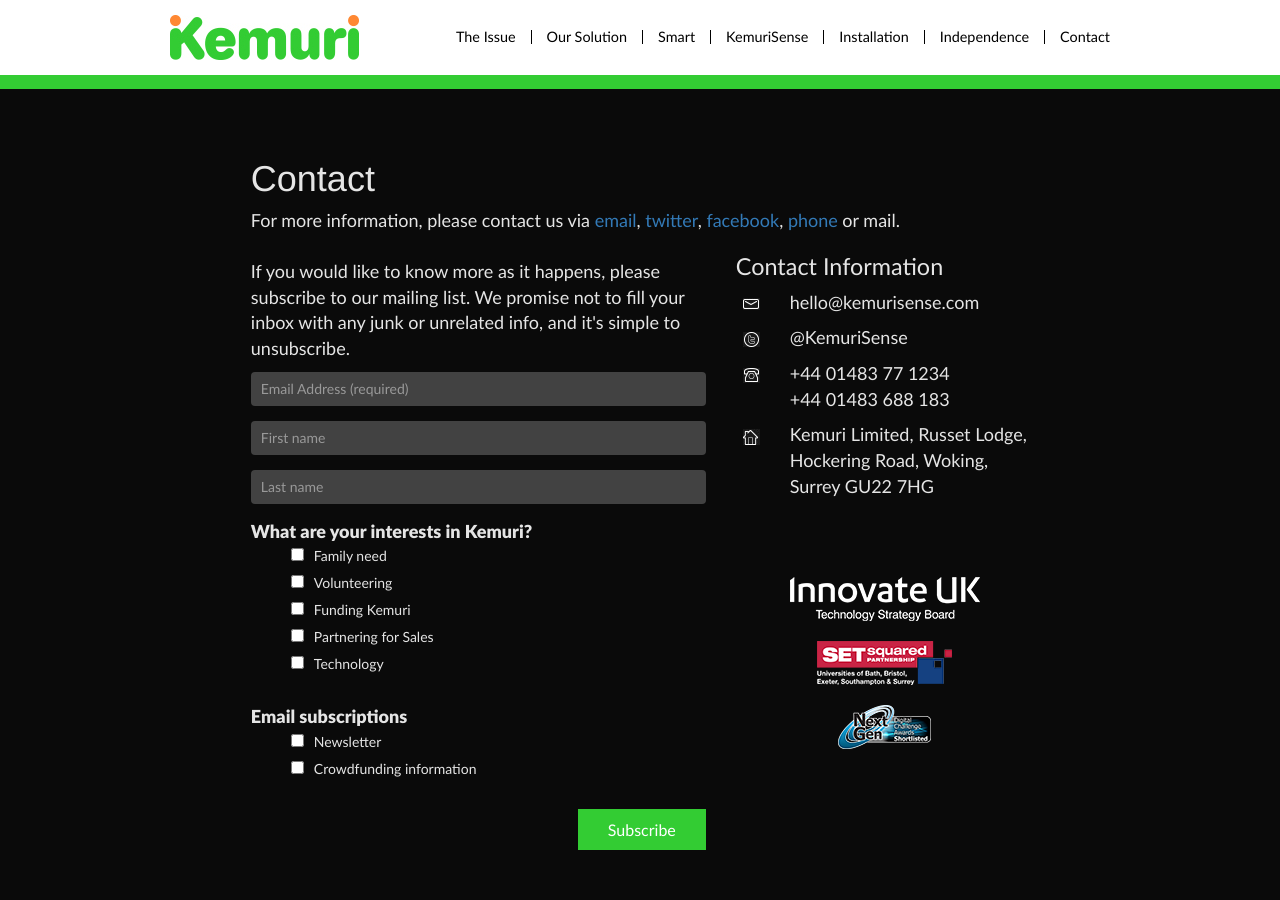
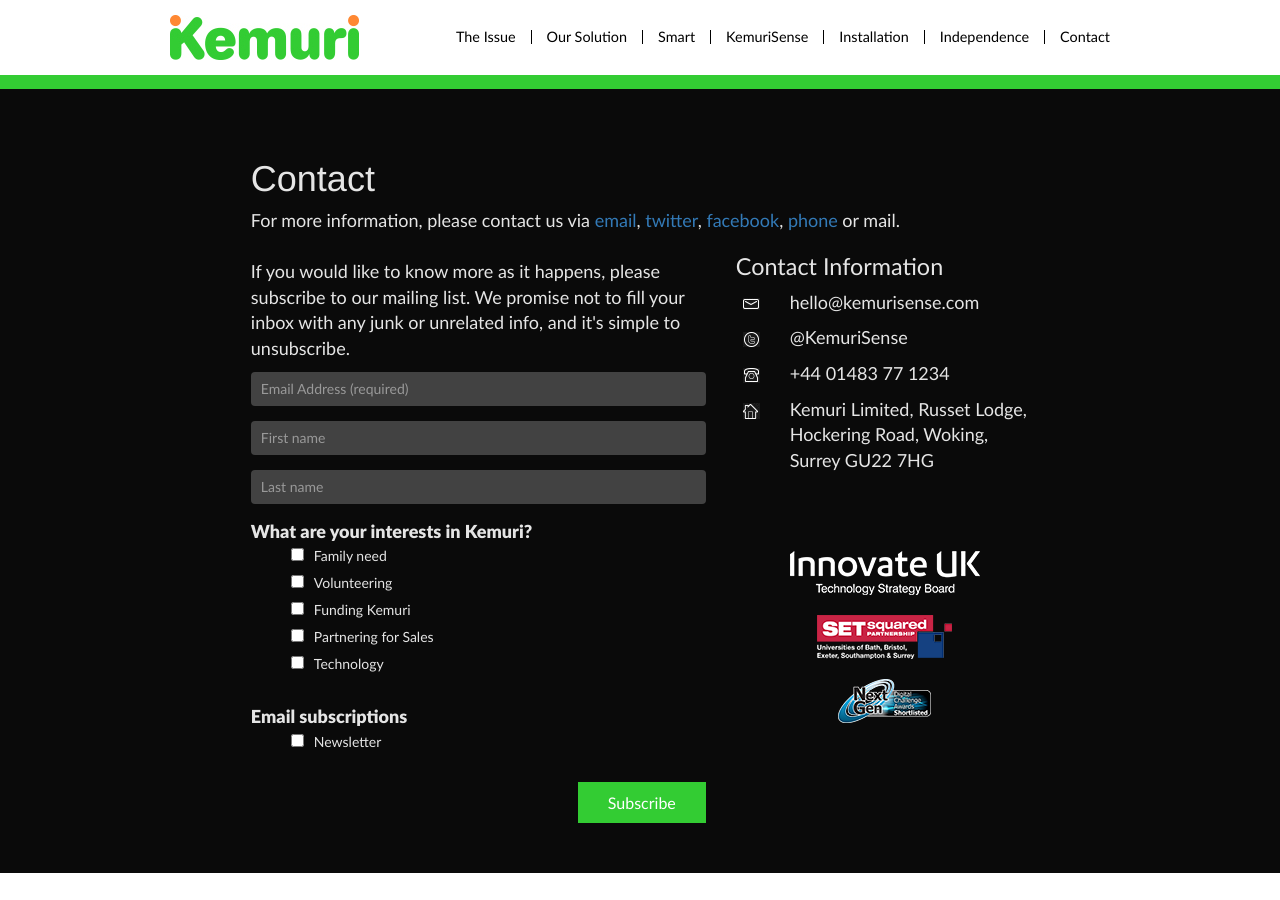
Before and after one commit to intelligentlilli/kemurisense.github.io, a Jekyll site: the page built from index.html, in a window 1280 px wide and 900 px high, scrolled down 4347 px. Built offline with Jekyll 4.4.1, drawn with Linux system fonts in a browser that asks for light colours; nearby versions of some CDN libraries; some web fonts are replaced; library files that are not in the unit come from our copies; after the commit the page ends 5220 px from its top, so only the background shows below that.

Commit message:
update contact info

```diff
--- a/index.html
+++ b/index.html
@@ -245,7 +245,7 @@
                 <strong>Email subscriptions </strong>
                 <ul>
                   <li><input type="checkbox" value="1" name="group[2309][1]" id="mce-group[2309]-2309-0"><label for="mce-group[2309]-2309-0">Newsletter</label></li>
-                  <li><input type="checkbox" value="2" name="group[2309][2]" id="mce-group[2309]-2309-1"><label for="mce-group[2309]-2309-1">Crowdfunding information</label></li>
+           <!--        <li><input type="checkbox" value="2" name="group[2309][2]" id="mce-group[2309]-2309-1"><label for="mce-group[2309]-2309-1">Crowdfunding information</label></li> -->
                 </ul>
               </div>
 
@@ -279,8 +279,7 @@
         <div class="row">
           <div class="col-xs-2 text-right"><img src="{{ site.baseurl }}/images/icons/icon-phone.jpg" alt=""></div>
           <div class="col-xs-10">
-            +44 01483 77 1234<br>
-            +44 01483 688 183
+            +44 01483 77 1234
           </div>
         </div>
         <div class="row">
```
